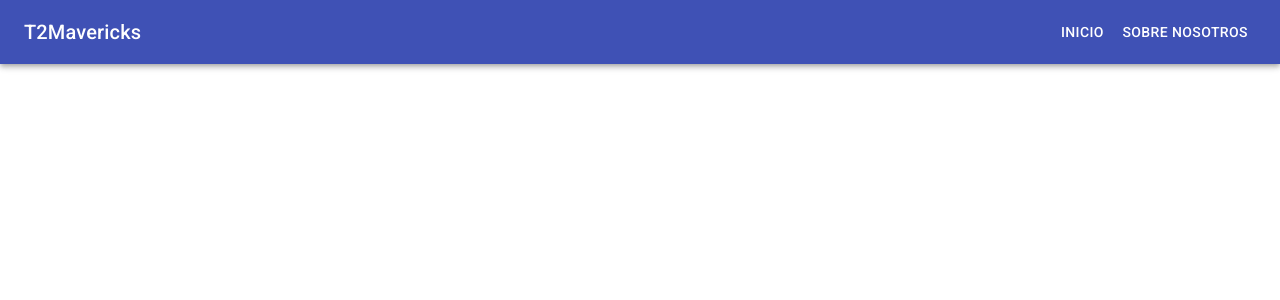
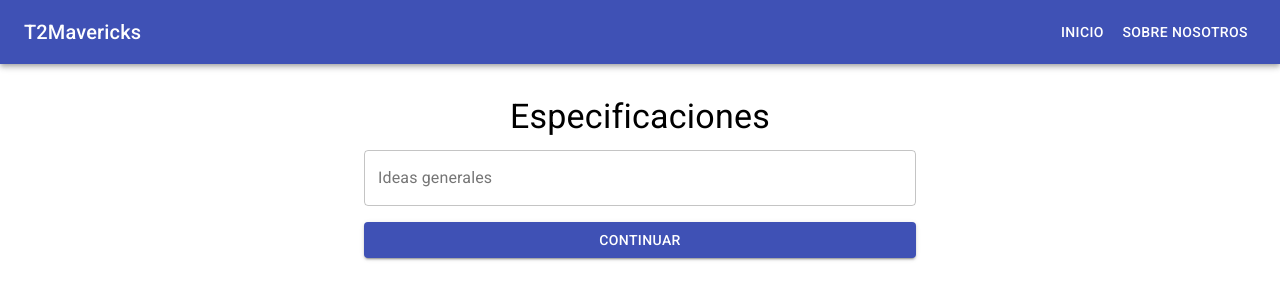
Before and after one commit to bartolomeow/t2mavericks_frontend, a React (Create React App) app: page /prompts in a window 1280 px wide. Shown: the top 300 px of the page. Built offline with nearby package versions, Linux system fonts and the light colour scheme.

Commit message:
create promptpage

```diff
--- a/src/components/Dialog/Dialog.js
+++ b/src/components/Dialog/Dialog.js
@@ -66,6 +66,6 @@ const DialogComponent = (props) => {
       </DialogActions>
     </BootstrapDialog>
   );
-}
+};
 
 export default DialogComponent;
--- a/src/pages/LandingPage.js
+++ b/src/pages/LandingPage.js
@@ -43,7 +43,7 @@ const useStyles = makeStyles((theme) => ({
   },
 }));
 
-function LandingPage() {
+const LandingPage = () => {
   const classes = useStyles();
   const { checkedItems, handleCheckedItems } = useContext(MavContext);
   const [selectedItems, setSelectedItems] = useState(checkedItems);
@@ -60,7 +60,7 @@ function LandingPage() {
 
   const handleSubmit = () => {
     handleCheckedItems(selectedItems);
-    navigate('/results');
+    navigate('/prompts');
   };
 
   return (
@@ -161,6 +161,6 @@ function LandingPage() {
       </form>
     </Container>
   );
-}
+};
 
 export default LandingPage;
--- /dev/null
+++ b/src/pages/PromptPage.js
@@ -0,0 +1,59 @@
+import React from 'react';
+import {
+  TextField,
+  makeStyles,
+  Typography,
+  Container,
+  Button
+} from '@material-ui/core';
+import { useNavigate } from 'react-router-dom';
+
+const useStyles = makeStyles((theme) => ({
+  button: {
+    width: '100%',
+    marginTop: theme.spacing(2),
+  },
+  container: {
+    marginTop: theme.spacing(4),
+    display: 'flex',
+    flexDirection: 'column',
+    alignItems: 'center',
+  },
+}));
+
+const SpecificationsPage = () => {
+  const classes = useStyles();
+  const navigate = useNavigate();
+
+  const handleSubmit = () => {
+    navigate('/results');
+  }
+
+  return (
+    <Container maxWidth="sm" className={classes.container}>
+      <Typography variant="h4" component="h1" gutterBottom>
+        Especificaciones
+      </Typography>
+      <TextField
+        label="Ideas generales"
+        variant="outlined"
+        fullWidth
+        // InputProps={{
+        //   className: classes.root,
+        // }}
+        multiline
+      />
+      <Button
+          variant="contained"
+          color="primary"
+          type="submit"
+          className={classes.button}
+          onClick={handleSubmit}
+        >
+          Continuar
+        </Button>
+    </Container>
+  );
+};
+
+export default SpecificationsPage;
--- a/src/routes.js
+++ b/src/routes.js
@@ -6,6 +6,7 @@ import MavContextProvider from './context/MavContext';
 
 // Lazy load pages and components
 const AboutPage = lazy(() => import('./pages/AboutPage'));
+const PromptPage = lazy(() => import('./pages/PromptPage'));
 const ResultsPage = lazy(() => import('./pages/ResultsPage'));
 
 function Routes() {
@@ -18,6 +19,14 @@ function Routes() {
           element={
             <Suspense fallback={<Loading />}>
               <AboutPage />
+            </Suspense>
+          }
+        />
+        <Route
+          path="/prompts"
+          element={
+            <Suspense fallback={<Loading />}>
+              <PromptPage />
             </Suspense>
           }
         />
```
Also changed, not shown: src/pages/ResultsPage.js (+14 -5 lines). Lines whose indentation alone changed are shown as unchanged.
